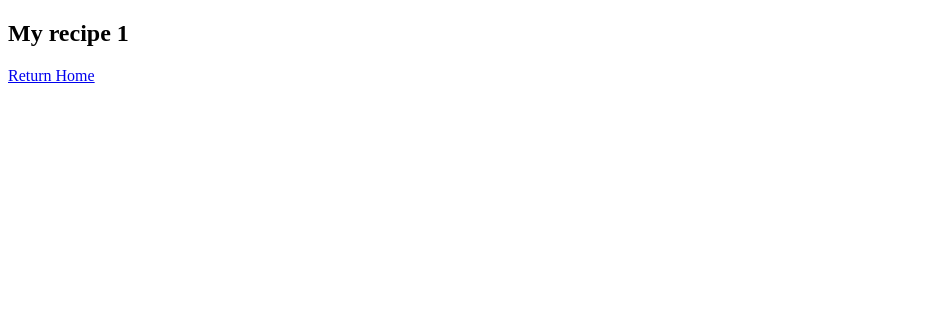
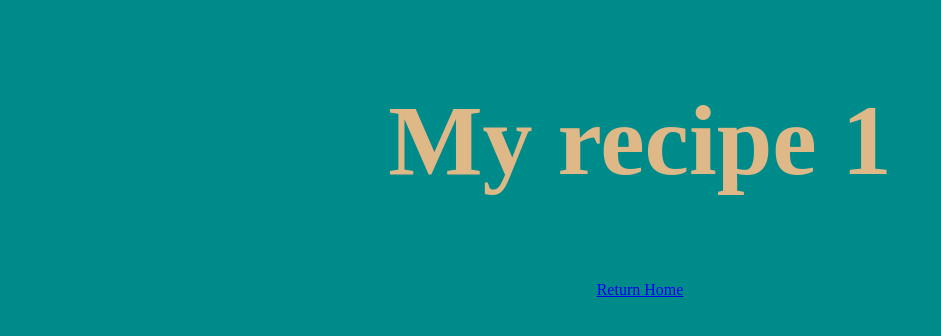
Before and after one commit to newby3010/odin-recipes, a plain HTML site: page recipes/myrecipe1.html in a window 1280 px wide. Shown: the whole page, without its empty margins (0-941 px from the left). Drawn offline with Linux system fonts and the light colour scheme; the site is published under a folder, as on GitHub Pages, so addresses that start at the root find nothing.

Commit message:
trying to add color

```diff
--- a/recipes/myrecipe1.html
+++ b/recipes/myrecipe1.html
@@ -1,7 +1,7 @@
 <!DOCTYPE html>
 <html lang="en">
   <head>
-    <link rel="stylesheet" href="/style/styles.css">
+    <link rel="stylesheet" href="../style/styles.css">
 
     <meta charset="UTF-8">
     <title>My Recipe 1</title>
```
Also changed, not shown: recipes/myrecipe2.html (+1 -1 lines), recipes/myrecipe3.html (+1 -1 lines), recipes/shepherdpie.html (+1 -1 lines).
